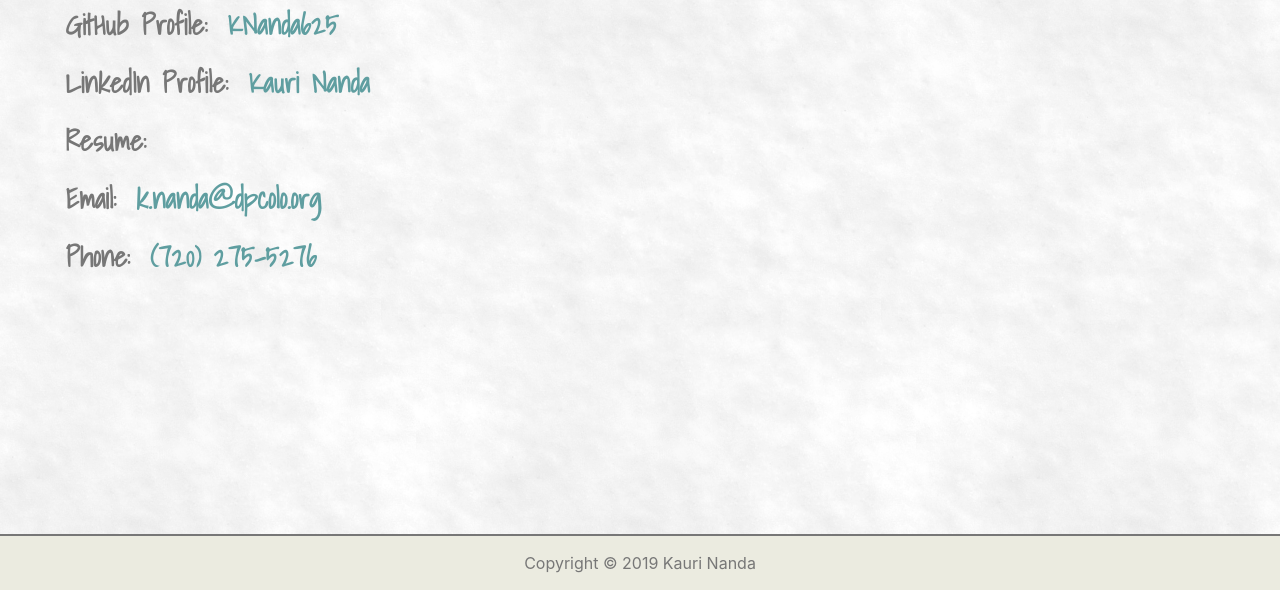
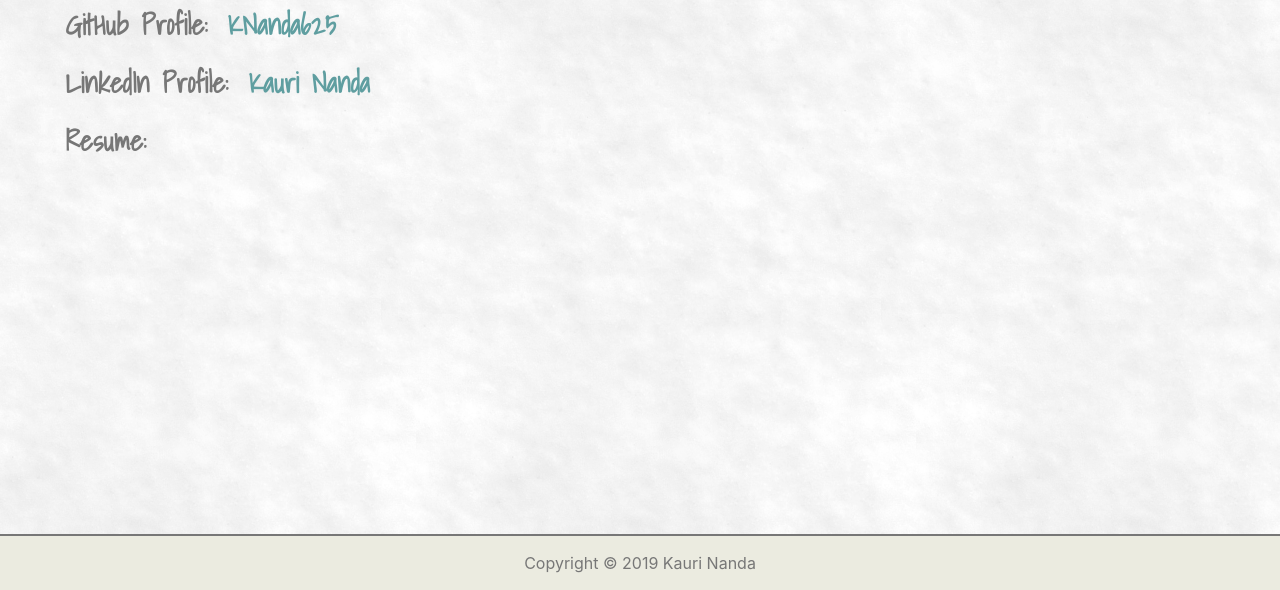
Before and after one commit to KNanda625/Kauri-Portfolio, a plain HTML site: page contact.html in a window 1280 px wide. Shown: the part 210-800 px from the top of the page. Drawn offline with nearby package versions, Linux system fonts and the light colour scheme.

Commit message:
updating html

```diff
--- a/contact.html
+++ b/contact.html
@@ -38,8 +38,8 @@
           <ul>GitHub Profile:<a href="https://github.com/KNanda625" class="contact-link">KNanda625</a></ul>
           <ul>LinkedIn Profile:<a href="https://www.linkedin.com/in/kauri-nanda-700076197/" class="contact-link">Kauri Nanda</a></ul>
           <ul>Resume:<a href="" class="contact-link"> </a></ul>
-          <ul>Email:<a href="mailto:k.nanda@dpcolo.org" class="contact-link">k.nanda@dpcolo.org</a></ul>
-          <ul>Phone:<a href="tel:7202755276" class="contact-link">(720) 275-5276</a></ul>
+          <!-- <ul>Email:<a href="mailto:k.nanda@dpcolo.org" class="contact-link">k.nanda@dpcolo.org</a></ul>
+          <ul>Phone:<a href="tel:7202755276" class="contact-link">(720) 275-5276</a></ul> -->
 
 
   </div>
```
